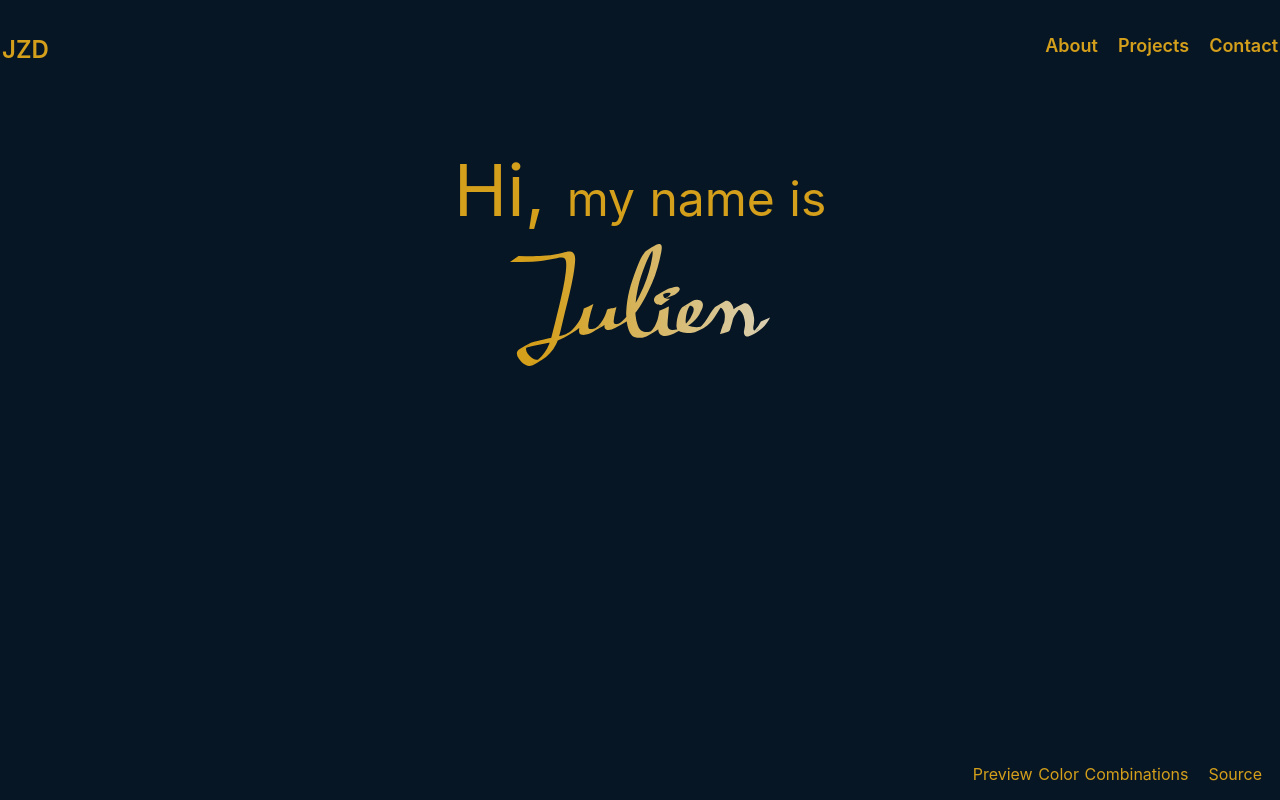
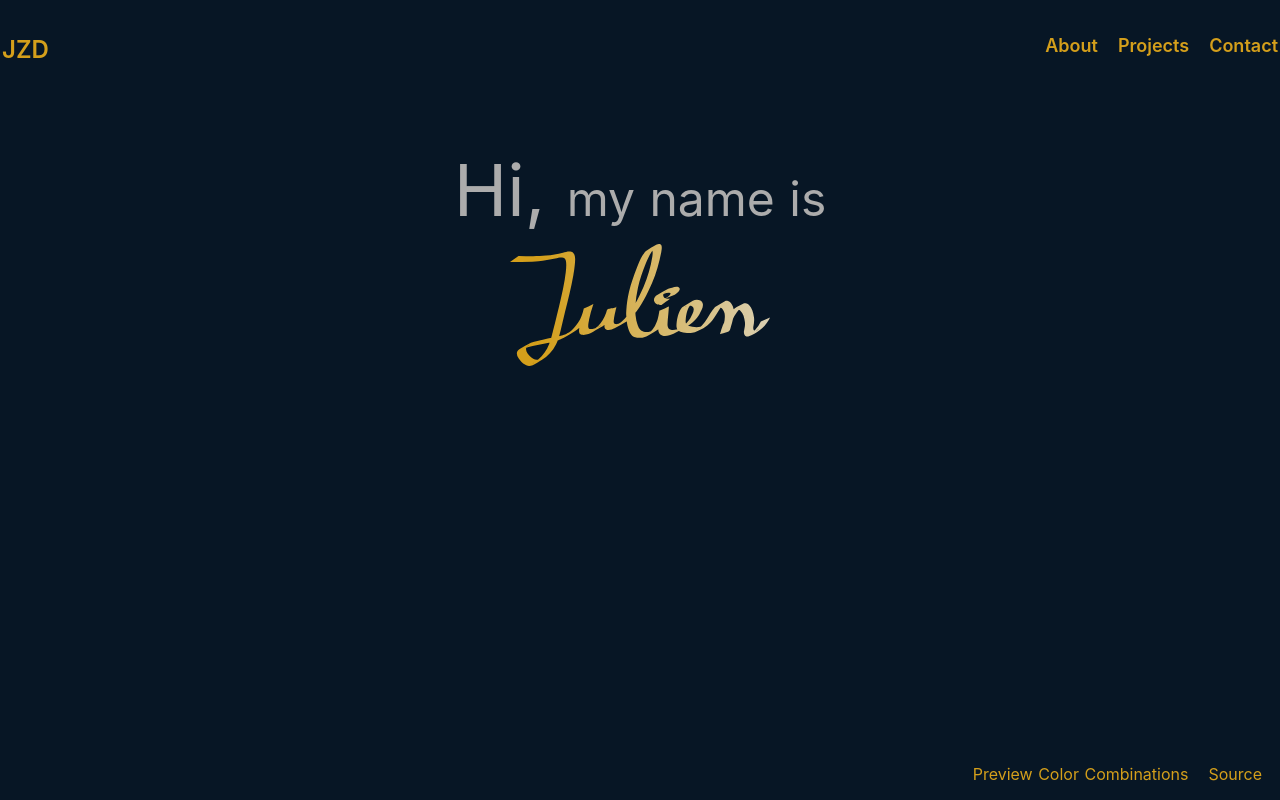
Before and after one commit to JulienZD/website, a Next.js app: page / in a window 1280 px wide. Built offline with nearby package versions, Linux system fonts and the light colour scheme.

Commit message:
feat: change global text color

```diff
--- a/src/styles/global.css
+++ b/src/styles/global.css
@@ -25,7 +25,7 @@
 
 :root {
   --main-bg: #071625;
-  --main-text: #d49f1b;
+  --main-text: #acacac;
   --color-link: #0c2640;
 }
 
@@ -44,7 +44,7 @@ html {
 
 body {
   background: var(--color-primary);
-  color: var(--color-secondary);
+  color: var(--main-text);
   font-family: 'Quicksand', 'Source Sans Pro', -apple-system, BlinkMacSystemFont, 'Segoe UI', Roboto, 'Helvetica Neue',
     Arial, sans-serif;
 }
```
